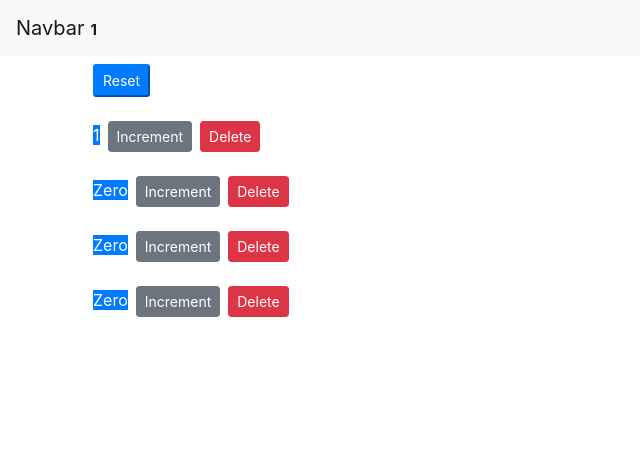
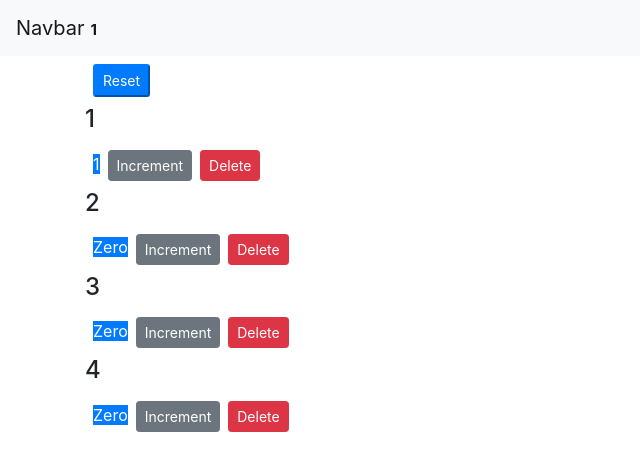
Before and after one commit to behtashmoradi/ReactUI, a React (Create React App) app: page / in a window 1280 px wide. Shown: the top 470 px of the page, without its empty margins (0-640 px from the left). Built offline with nearby package versions, Linux system fonts and the light colour scheme.

Commit message:
componentWillUnmount hook is added

```diff
--- a/src/components/counter.jsx
+++ b/src/components/counter.jsx
@@ -13,13 +13,16 @@ class Counter extends Component {
       console.log("you may consider calling ajax method");
     }
   }
+  componentWillUnmount() {
+    console.log("component unmount");
+  }
   handleReset;
   render() {
-    const { id, counter, onIncrement, onDelete } = this.props;
+    const { counter, onIncrement, onDelete } = this.props;
     console.log("Counter.render");
     return (
       <div>
-        <h4>{id}</h4>
+        <h4>{this.props.counter.id}</h4>
         <span className={this.getBadgeClasses()}>{this.formatCounter()}</span>
         <button
           onClick={() => onIncrement(counter)}
@@ -29,7 +32,7 @@ class Counter extends Component {
         </button>
         <button
           className="btn btn-danger btn-sm m-2"
-          onClick={() => onDelete(id)}
+          onClick={() => onDelete(this.props.counter.id)}
         >
           Delete
         </button>
```
